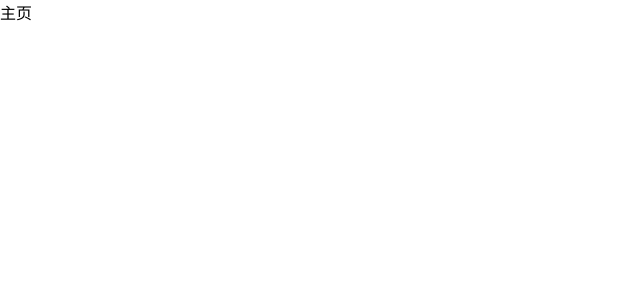
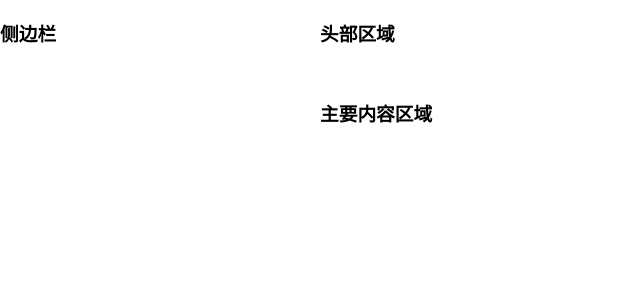
Before and after one commit to G-hanyanan/toutiao-pc, a Vue app: page /#/home in a window 1280 px wide. Shown: the top 300 px of the page, without its empty margins (0-640 px from the left). Built offline with nearby package versions, Linux system fonts and the light colour scheme.

Commit message:
主页基本布局

```diff
--- a/src/views/home/index.vue
+++ b/src/views/home/index.vue
@@ -1,5 +1,24 @@
 <template>
-  <div>主页</div>
+<!-- 外层容器 所有的子容器都需要放在container内 -->
+  <el-container>
+    <!-- 侧边栏容器 -->
+    <el-aside>
+      <h1>侧边栏</h1>
+    </el-aside>
+    <!-- 右侧容器 上下布局 用外层容器包裹 -->
+    <el-container>
+      <!-- 头部容器 -->
+      <el-header>
+        <h1>头部区域</h1>
+      </el-header>
+      <!-- 主要内容区域 -->
+      <el-main>
+        <!-- 这里放的是二级路由容器 -->
+        <h1>主要内容区域</h1>
+        <router-view></router-view>
+      </el-main>
+    </el-container>
+  </el-container>
 </template>
 
 <script>
```
